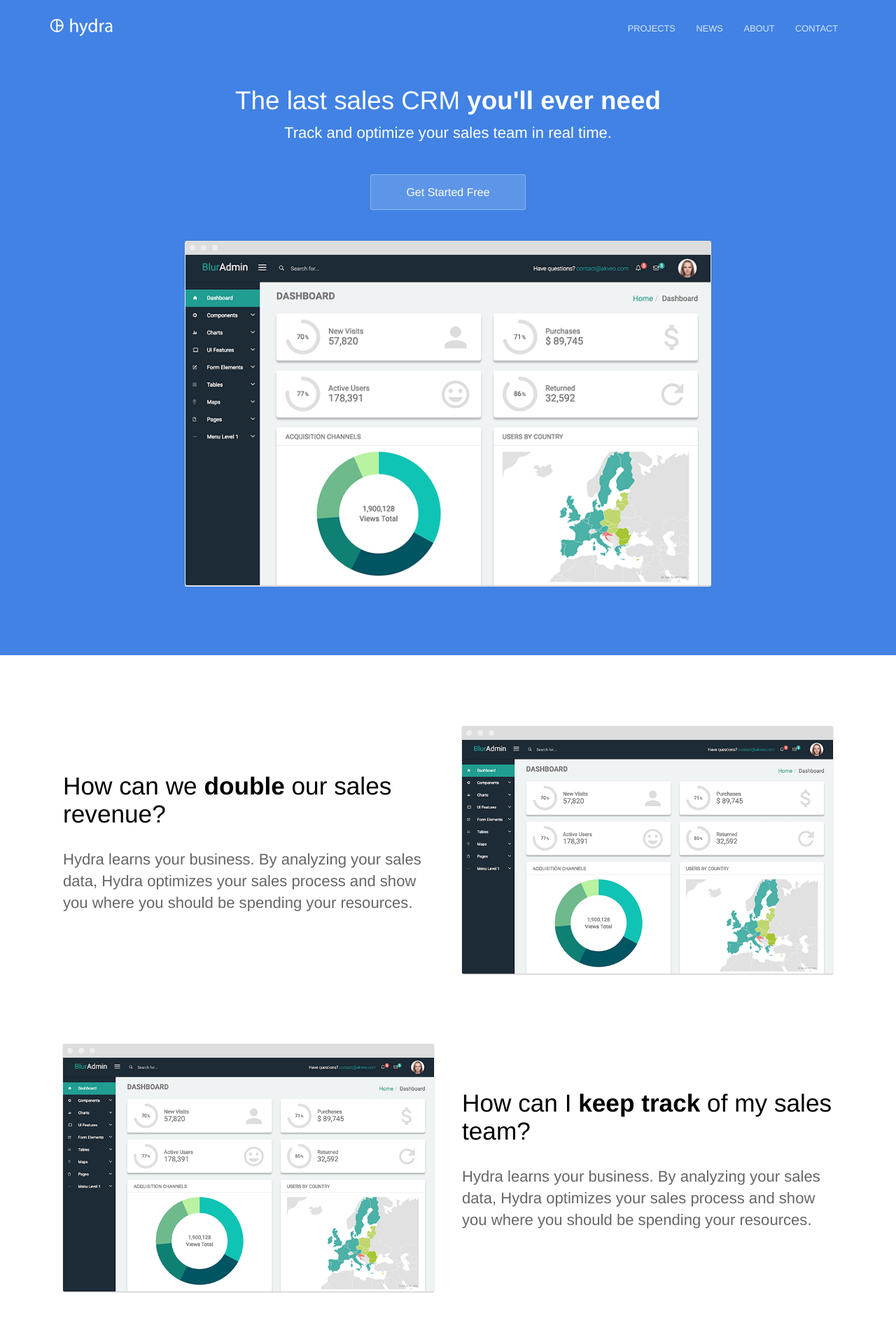
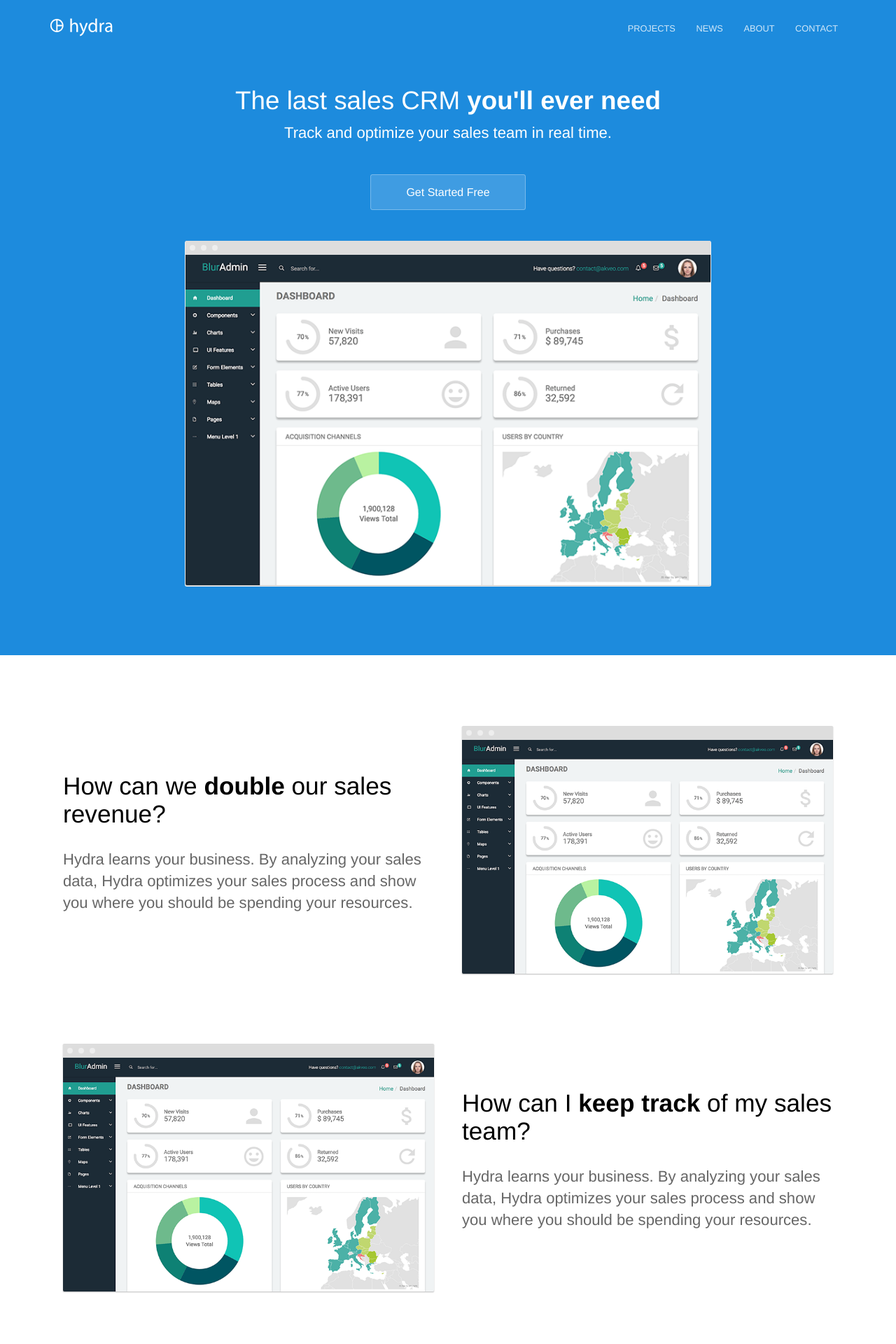
Before and after one commit to RedSunsRMK/redsunsrmk.github.io, a Jekyll site: the page built from index.html, in a window 1280 px wide. Shown: the top 1920 px of the page at 70% size. Built offline with Jekyll 4.4.1, drawn with Linux system fonts in a browser that asks for light colours.

Commit message:
Update variables.scss

```diff
--- a/_sass/variables.scss
+++ b/_sass/variables.scss
@@ -1,5 +1,5 @@
-$brand-color: #4182e4;
-$secondary-brand-color: #4182e4;
+$brand-color: #1d8bdd;
+$secondary-brand-color: #1d8bdd;
 $middle-gradient-color: mix($brand-color, $secondary-brand-color, 95%);
 
 // Breakpoints
```
